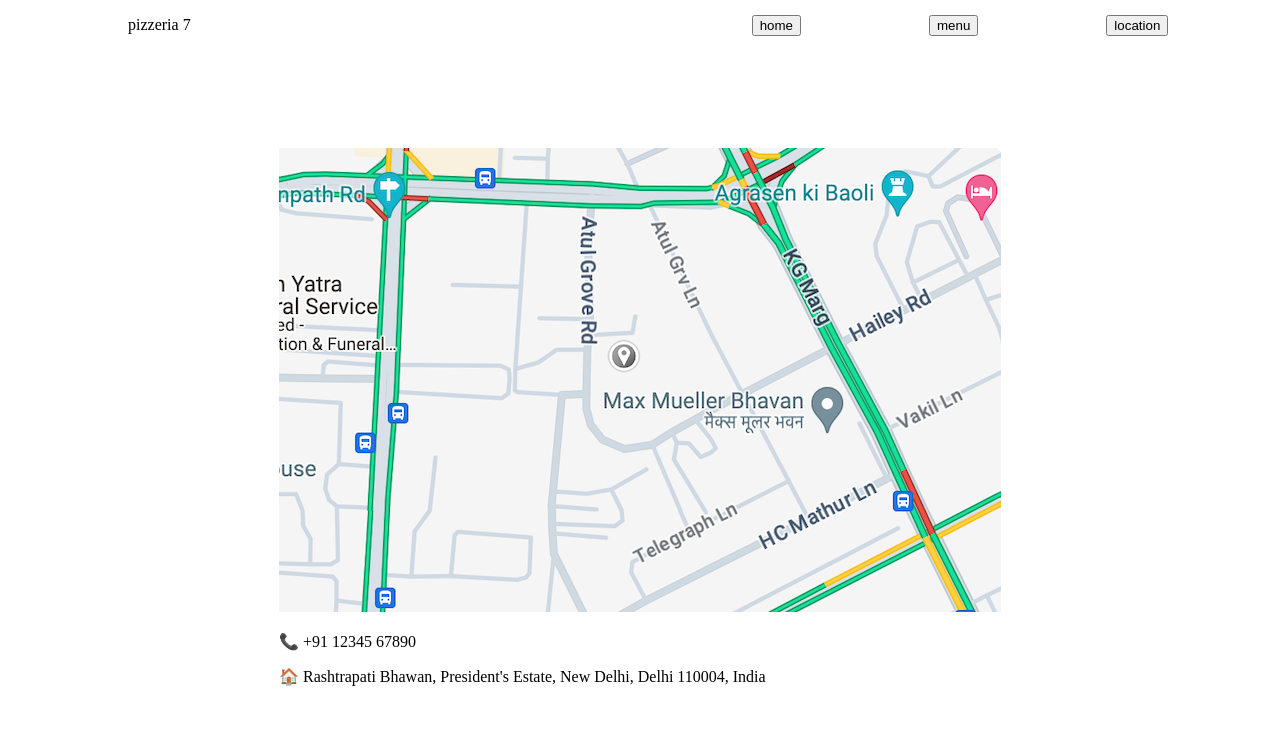
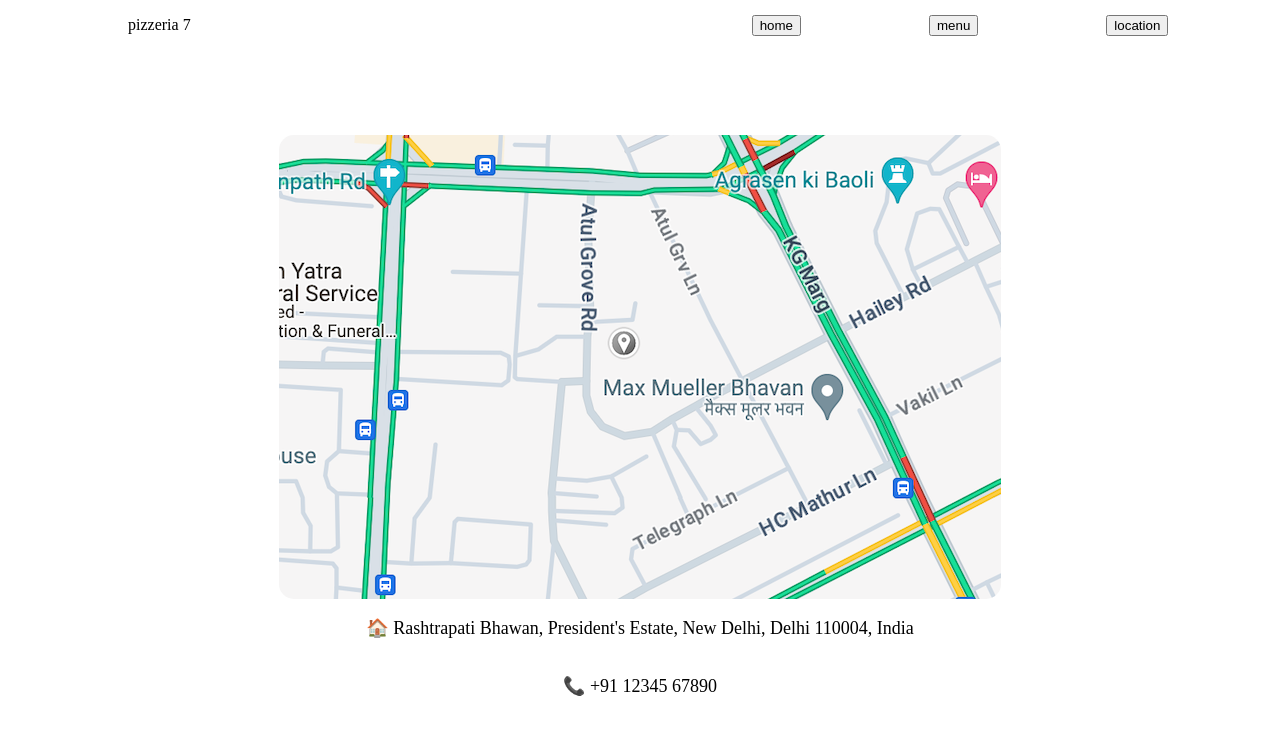
Before and after one commit to AdishtJaglan/restaurant-page, a website built with webpack: page src/index.html in a window 1280 px wide. Both pictures are taken after a click on the button "location". Built offline with nearby package versions, Linux system fonts and the light colour scheme.

Commit message:
location page styles added

```diff
--- a/src/location.js
+++ b/src/location.js
@@ -10,9 +10,11 @@ export default function LocationPage() {
     address.textContent = "🏠 Rashtrapati Bhawan, President's Estate, New Delhi, Delhi 110004, India";
 
     locationImg.src = location;
+
     locationImg.classList.add("location-img");
+    mainContent.classList.add("location-container");
 
     mainContent.appendChild(locationImg);
+    mainContent.appendChild(address);
     mainContent.appendChild(phNo);
-    mainContent.appendChild(address);
 }
--- a/src/style.css
+++ b/src/style.css
@@ -90,3 +90,23 @@ header p {
     font-size: 16px;
     font-weight: 100;
 }
+
+/* location page */
+.location-container {
+    display: flex;
+    flex-direction: column;
+    justify-content: center;
+    align-items: center;
+}
+
+.location-img {
+    width: 100%;
+    height: auto;
+
+    border-radius: 15px;
+}
+
+.location-container p {
+    font-size: 18px;
+    font-weight: 100;
+}
```
